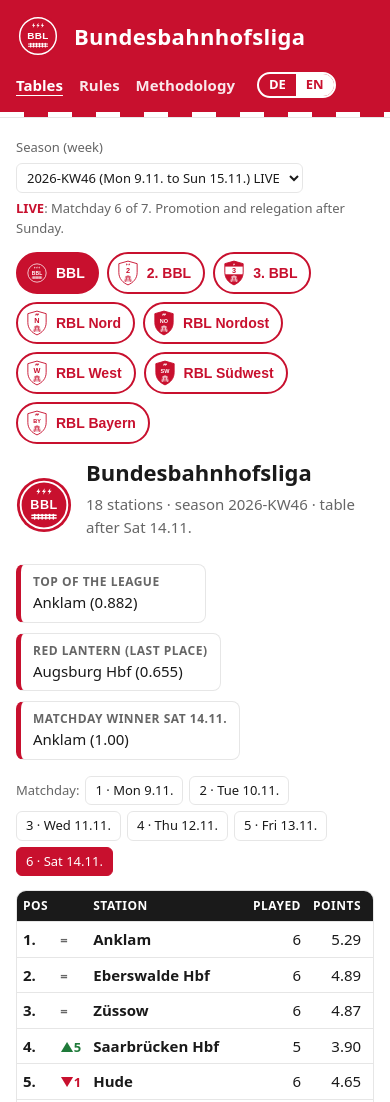
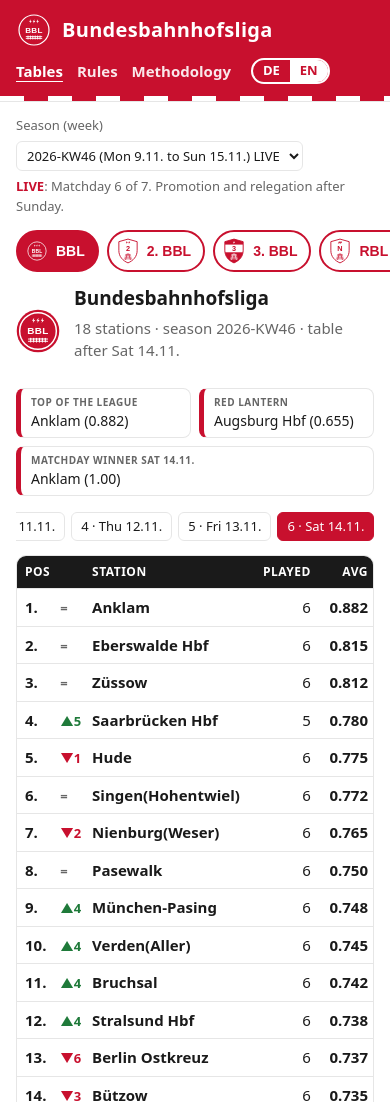
Before and after one commit to Awthura/bundesbahnhofsliga, a plain HTML site: page docs/index.html in a window 390 px wide. Shown: the top 1102 px of the page. Drawn offline with Linux system fonts and the light colour scheme.

Commit message:
Mobile layout: swipeable league and matchday rows, compact tables that fit a phone
Co-Authored-By: Claude Opus 5.5 <noreply@anthropic.com>

```diff
--- a/docs/assets/app.js
+++ b/docs/assets/app.js
@@ -58,7 +58,7 @@ const STR = {
     season_live: (n) => `Matchday ${n} of 7. Promotion and relegation after Sunday.`,
     sub: (n, id, day) => `${n} stations · season ${id} · table after ${day}`,
     matchday: "Matchday",
-    leader_top: "Top of the league", leader: "League leader", lantern: "Red lantern (last place)", day_winner: (d) => `Matchday winner ${d}`,
+    leader_top: "Top of the league", leader: "League leader", lantern: "Red lantern", day_winner: (d) => `Matchday winner ${d}`,
     legend: ["Promotion", "Playoff / promotion round", "Relegation",
       "Ranked by average daily points (0 to 1). Grey rows have played too few matchdays so far."],
     moves_title: "Promotion and relegation",
@@ -135,7 +135,7 @@ function trendCell(t) {
 function tableHTML(rows, zones, status) {
   const n = rows.length, c = T.cols;
   return `<div class="tablewrap"><table>
-    <thead><tr><th>${c[0]}</th><th></th><th>${c[1]}</th><th class="num">${c[2]}</th><th class="num">${c[3]}</th>
+    <thead><tr><th>${c[0]}</th><th></th><th>${c[1]}</th><th class="num">${c[2]}</th><th class="num hide-sm">${c[3]}</th>
     <th class="num">${c[4]}</th><th class="hide-sm">${c[5]}</th></tr></thead><tbody>
     ${rows.map((r, i) => {
       const po = (zones.po_up && i === zones.up) || (zones.po_down && i === n - zones.down - 1);
@@ -143,7 +143,7 @@ function tableHTML(rows, zones, status) {
       const tag = status[r.eva] === "new" ? `<span class="tag new">${T.new_tag}</span>` : "";
       return `<tr class="${cls}"><td class="rank">${r.rank}.</td><td>${trendCell(r.trend)}</td>
         <td class="st"><a href="${stLink(r.eva)}">${esc(r.station)}</a>${tag}</td>
-        <td class="num">${r.played}</td><td class="num">${num(r.points)}</td><td class="num"><b>${num(r.avg, 3)}</b></td>
+        <td class="num">${r.played}</td><td class="num hide-sm">${num(r.points)}</td><td class="num"><b>${num(r.avg, 3)}</b></td>
         <td class="hide-sm">${formChips(r.form)}</td></tr>`;
     }).join("")}</tbody></table></div>`;
 }
@@ -152,3 +152,9 @@ async function stamp(meta) {
   const u = $("#updated");
   if (u && meta) u.textContent = T.updated(meta.last_day, meta.generated.replace("T", " "));
 }
+
+// on phones the tab and matchday rows scroll sideways: bring the active one into view
+function revealActive(container) {
+  const el = container && container.querySelector(".on");
+  if (el && container.scrollWidth > container.clientWidth) container.scrollLeft = el.offsetLeft - container.offsetLeft - 16;
+}
--- a/docs/assets/style.css
+++ b/docs/assets/style.css
@@ -102,10 +102,34 @@ td.st a:hover { color: var(--red); text-decoration: underline; }
 
 footer { border-top: 1px solid var(--line); color: var(--muted); font-size: 13px; padding: 18px 0 30px; }
 @media (max-width: 640px) {
-  header.top .wrap { flex-wrap: wrap; }
-  header.top nav { margin-left: 0; width: 100%; }
-  th, td { padding: 6px 6px; }
+  header.top .wrap { flex-wrap: wrap; gap: 10px; padding: 12px 16px; }
+  header.top img { width: 36px; height: 36px; }
+  header.top h1 { font-size: 20px; }
+  header.top nav { margin-left: 0; width: 100%; gap: 14px; }
+  header.top nav .lang { margin-left: auto; }
+  main.wrap { padding-top: 14px; }
+  th, td { padding: 7px 5px; }
+  th:first-child, td:first-child { padding-left: 8px; }
+  th:last-child, td:last-child { padding-right: 8px; }
+  td.st { white-space: normal; min-width: 0; }
+  td.num, th.num { padding-left: 12px; }
   .hide-sm { display: none; }
+  /* swipeable single rows instead of 4 rows of pills */
+  .tabs, #matchdays { flex-wrap: nowrap; overflow-x: auto; scrollbar-width: none; -webkit-overflow-scrolling: touch;
+    margin-right: -16px; padding-right: 16px; scroll-padding: 0 16px; }
+  .tabs::-webkit-scrollbar, #matchdays::-webkit-scrollbar { display: none; }
+  .tab, #matchdays button { flex: 0 0 auto; }
+  #matchdays { white-space: nowrap; }
+  .league-head img { width: 44px; height: 52px; }
+  .league-head h2 { font-size: 19px; }
+  .badges { gap: 8px; }
+  .badge { min-width: 0; flex: 1 1 140px; padding: 6px 10px; font-size: 14px; }
+  .badge b { font-size: 10px; }
+  .legend { gap: 6px 14px; font-size: 12px; }
+  .kpi b { font-size: 19px; }
+  .crests { gap: 12px; }
+  .crests img { width: 56px; height: 66px; }
+  .crests figure { max-width: 46%; }
 }
 
 /* language switcher and bilingual blocks */
--- a/docs/index.html
+++ b/docs/index.html
@@ -58,6 +58,7 @@ async function loadSeason(id) {
     return `<button class="tab ${l === state.league ? "on" : ""}" data-l="${l}"><img src="${logo(l)}" alt="">${esc(s.leagues[l].short)}</button>`;
   }).join("");
   $("#tabs").querySelectorAll("button").forEach((b) => (b.onclick = () => { state.league = b.dataset.l; loadSeason(state.season); }));
+  revealActive($("#tabs"));
   state.md = s.matchdays.length - 1;
   renderMoves();
   render();
@@ -73,6 +74,7 @@ function render() {
   $("#matchdays").innerHTML = `${T.matchday}: ` + s.matchdays.map((d, i) =>
     `<button class="${i === state.md ? "on" : ""}" data-i="${i}">${i + 1} · ${dayLabel(d)}</button>`).join("");
   $("#matchdays").querySelectorAll("button").forEach((b) => (b.onclick = () => { state.md = +b.dataset.i; render(); }));
+  revealActive($("#matchdays"));
   $("#table").innerHTML = tableHTML(rows, s.zones[lid] || { up: 0, down: 0 }, L.status || {});
   // fun badges
   const ranked = rows.filter((r) => r.ranked);
```
Also changed, not shown: docs/station.html (+1 -1 lines).
